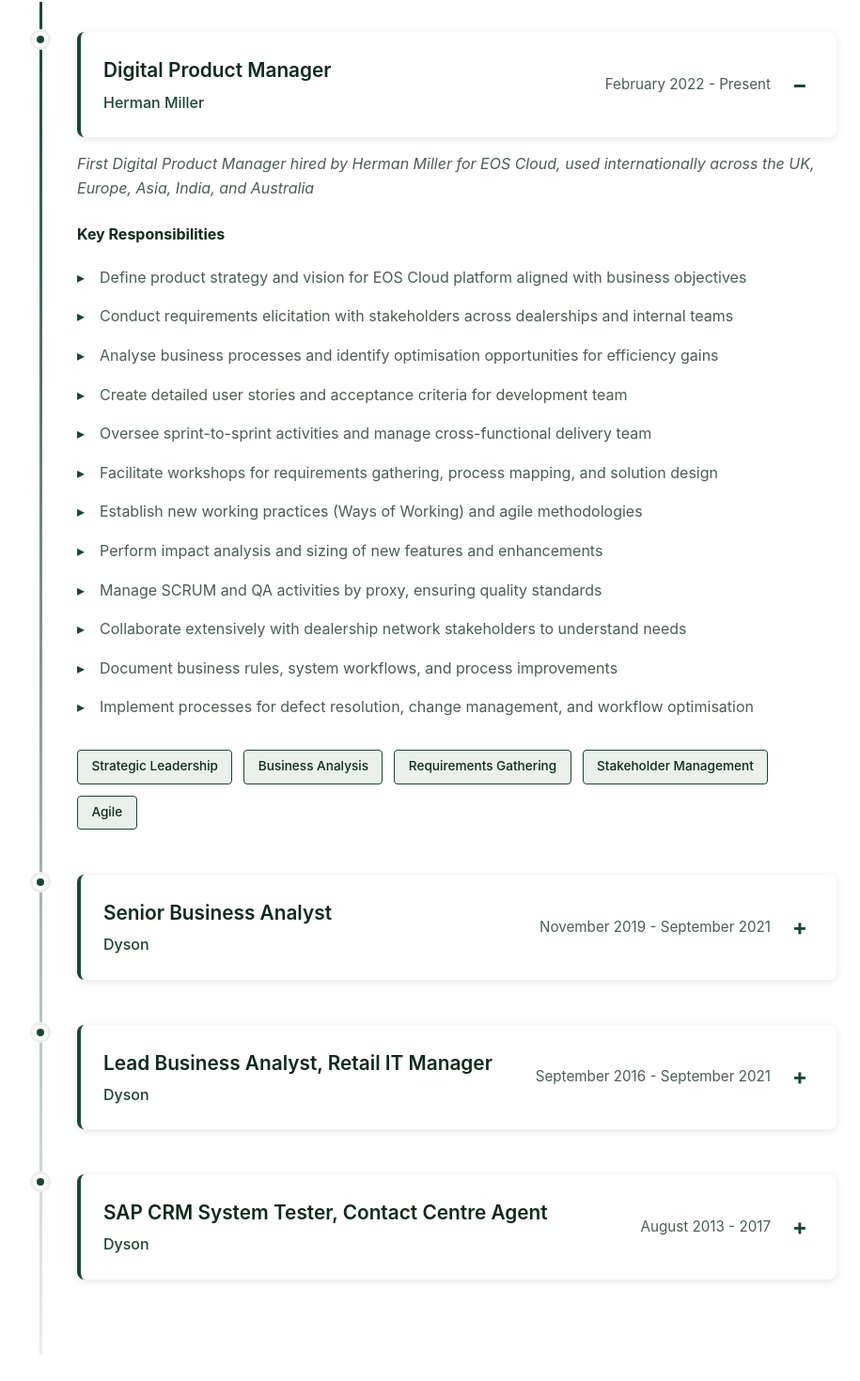
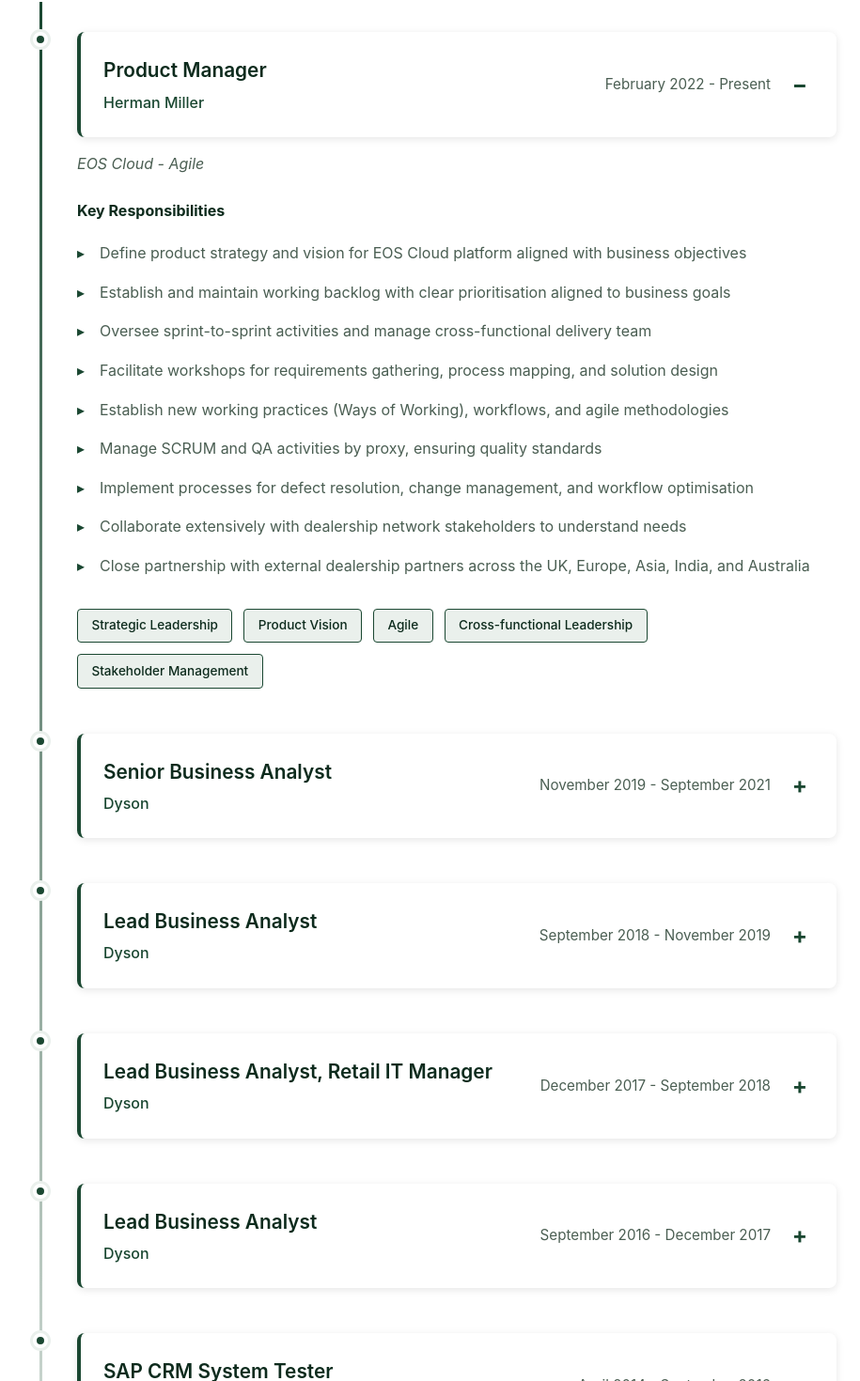
Before and after one commit to Jamie-L87/Jamie_CV_APP, a React (Vite) app: page / in a window 1280 px wide. Shown: the part 1684-3154 px from the top of the page at 94% size, without its empty margins (184-1099 px from the left). Built offline with nearby package versions, Linux system fonts and the light colour scheme.

Commit message:
Restructure work history - 7 distinct job roles with project-specific descriptions

```diff
--- a/src/components/WorkHistory.jsx
+++ b/src/components/WorkHistory.jsx
@@ -4,26 +4,23 @@
 const jobs = [
   {
     id: 1,
-    title: 'Digital Product Manager',
+    title: 'Product Manager',
     company: 'Herman Miller',
     location: 'UK (Remote)',
     period: 'February 2022 - Present',
-    description: 'First Digital Product Manager hired by Herman Miller for EOS Cloud, used internationally across the UK, Europe, Asia, India, and Australia',
+    description: 'EOS Cloud - Agile',
     responsibilities: [
       'Define product strategy and vision for EOS Cloud platform aligned with business objectives',
-      'Conduct requirements elicitation with stakeholders across dealerships and internal teams',
-      'Analyse business processes and identify optimisation opportunities for efficiency gains',
-      'Create detailed user stories and acceptance criteria for development team',
+      'Establish and maintain working backlog with clear prioritisation aligned to business goals',
       'Oversee sprint-to-sprint activities and manage cross-functional delivery team',
       'Facilitate workshops for requirements gathering, process mapping, and solution design',
-      'Establish new working practices (Ways of Working) and agile methodologies',
-      'Perform impact analysis and sizing of new features and enhancements',
+      'Establish new working practices (Ways of Working), workflows, and agile methodologies',
       'Manage SCRUM and QA activities by proxy, ensuring quality standards',
+      'Implement processes for defect resolution, change management, and workflow optimisation',
       'Collaborate extensively with dealership network stakeholders to understand needs',
-      'Document business rules, system workflows, and process improvements',
-      'Implement processes for defect resolution, change management, and workflow optimisation'
+      'Close partnership with external dealership partners across the UK, Europe, Asia, India, and Australia'
     ],
-    highlights: ['Strategic Leadership', 'Business Analysis', 'Requirements Gathering', 'Stakeholder Management', 'Agile']
+    highlights: ['Strategic Leadership', 'Product Vision', 'Agile', 'Cross-functional Leadership', 'Stakeholder Management']
   },
   {
     id: 2,
@@ -31,55 +28,100 @@
     company: 'Dyson',
     location: 'Bristol',
     period: 'November 2019 - September 2021',
-    description: 'Lead BA on Digital Experience Platform',
+    description: 'Digital Experience Platform - Agile',
     responsibilities: [
-      'Worked directly with Product Owners to define a strategic roadmap across two key DXPE verticals: Payments & Fraud, and Owner Experience',
-      'Qualified and sized new demand working collaboratively with POs, system architects, QA managers, and release teams',
-      'Assessed the impact, complexity, and sizing of new demand to support informed prioritisation decisions',
-      'Gathered high-level requirements for enhancements across Dyson\'s digital experience platform',
-      'Translated stakeholder needs into actionable development requirements for cross-functional delivery teams',
-      'Maintained close alignment with the delivery lead and third-party partners to ensure smooth execution'
+      'Work directly with Product Owners to define a strategic roadmap across two key DXPE verticals: Payments & Fraud, and Owner Experience',
+      'Qualify and size new demand working collaboratively with POs, system architects, QA managers, and release teams',
+      'Assess impact, complexity, and sizing of new demand to support informed prioritisation decisions',
+      'Gather high-level requirements for enhancements across Dyson\'s digital experience platform',
+      'Translate stakeholder needs into actionable development requirements for cross-functional delivery teams',
+      'Maintain close alignment with delivery lead and third-party partners to ensure smooth execution'
     ],
     highlights: ['Strategic Planning', 'Requirements Analysis', 'Stakeholder Engagement', 'Leadership', 'Agile']
   },
   {
     id: 3,
+    title: 'Lead Business Analyst',
+    company: 'Dyson',
+    location: 'Bristol',
+    period: 'September 2018 - November 2019',
+    description: 'Digital Experience Platform (Team Leadership) - Agile',
+    responsibilities: [
+      'Built and stabilised the DXP BA team from 4 to 16 members across permanent, contractor, and in-market roles',
+      'Recruited 12 business analysts and identified individual skills, placing team members in verticals and projects that best utilised their expertise',
+      'Worked with lead POs and stakeholders to drive vision and strategy for Dyson\'s major market websites',
+      'Redefined ways of working, transitioning the team from heavily waterfall approach to end-to-end SCRUM delivery',
+      'Skilled up BAs to perform end-to-end duties in agile delivery while preparing cross-functional and business teams for change',
+      'Worked with BA manager, delivery lead, and third-party delivery partners to establish agile practices across the team'
+    ],
+    highlights: ['Team Building', 'Agile Transformation', 'Recruitment', 'Leadership', 'Agile']
+  },
+  {
+    id: 4,
     title: 'Lead Business Analyst, Retail IT Manager',
     company: 'Dyson',
     location: 'Malmesbury, Bristol',
-    period: 'September 2016 - September 2021',
-    description: 'Led multiple major transformation initiatives',
+    period: 'December 2017 - September 2018',
+    description: 'Dyson Retail Store Roll-out - Waterfall',
     responsibilities: [
-      'Built and scaled the DXP BA team from 4 to 16, recruiting 12 BAs across permanent, contractor, and in-market roles',
-      'Identified individual skills and placed team members in verticals and projects that best utilised their expertise',
-      'Worked with lead POs and stakeholders to drive vision and strategy for Dyson\'s major market websites',
-      'Led full agile transformation, moving the team from a heavily waterfall approach to end-to-end SCRUM delivery',
       'Took ownership of the Retail IT BA team, covering all store IT from hardware and infrastructure to bespoke ePos solutions',
+      'Enabled 10x store opening growth through standardised processes, delivering 30 global store openings in 2018',
       'Researched legal and fiscal requirements across international markets to ensure reusable, scalable solutions',
-      'Produced a comprehensive Playbook with commercial, group retail, and in-market teams, baselining all standard ePos functionality',
-      'Enabled 10x store opening growth through standardised processes, delivering 30 global store openings in 2018',
-      'Built a BA team of 2 and collaborated with UX, UI, and development teams to re-platform the Dyson Link mobile app',
-      'Improved Dyson Link app rating from 2/5 to 4.4/5 stars through strategic requirements definition and stakeholder alignment'
+      'Empowered team to travel to market locations to understand local requirements and best practices',
+      'Produced comprehensive Playbook with commercial, group retail, and in-market teams, baselining all standard ePos functionality',
+      'Drove quicker and more efficient roll-out of standard solutions across new store locations globally'
     ],
-    highlights: ['Team Building', 'Agile Transformation', 'Mobile Development', 'Retail Operations', 'Global Rollout']
+    highlights: ['Retail Operations', 'Team Leadership', 'Global Rollout', 'Process Optimisation', 'Waterfall']
   },
   {
-    id: 4,
-    title: 'SAP CRM System Tester, Contact Centre Agent',
+    id: 5,
+    title: 'Lead Business Analyst',
     company: 'Dyson',
     location: 'Bristol',
-    period: 'August 2013 - 2017',
-    description: 'System testing and customer support roles',
+    period: 'September 2016 - December 2017',
+    description: 'Dyson Link Mobile Application - Agile',
+    responsibilities: [
+      'Built a BA team of 2 and collaborated with UX, UI, and development teams to re-platform the Dyson Link mobile app',
+      'Worked directly with Product Owners to understand business and user requirements',
+      'Fed requirements into cross-functional teams to establish best practices and define the path forward',
+      'Helped build a reliable, intuitive, and modern mobile application enabling user account registration, product control, and data visualisations',
+      'Improved Dyson Link app rating from 2/5 to 4.4/5 stars through strategic requirements definition and stakeholder alignment',
+      'Managed end-to-end agile delivery with continuous collaboration across teams'
+    ],
+    highlights: ['Mobile Development', 'Team Building', 'Product Management', 'Agile', 'User Experience']
+  },
+  {
+    id: 6,
+    title: 'SAP CRM System Tester',
+    company: 'Dyson',
+    location: 'Bristol',
+    period: 'April 2014 - September 2016',
+    description: 'SAP CRM Global Rollout',
     responsibilities: [
       'Reviewed and interpreted system design documents to inform test script creation and acceptance criteria',
+      'Created detailed test scripts and acceptance criteria based on system design specifications',
       'Raised detailed defect reports including steps to replication, and worked with technical teams and developers to resolve issues',
       'Validated defect fixes and reported findings clearly to wider project stakeholders',
       'Facilitated IPT and UAT sessions with business users across different cultures, backgrounds, and seniority levels',
-      'Created and delivered web-based training materials to large, diverse audiences globally',
-      'Supported Siebel CRM testing as part of contact centre operations',
-      'Handled customer communications via phone and written channels, resolving queries and escalating where needed'
+      'Created and delivered web-based training materials to large, diverse audiences globally'
     ],
-    highlights: ['QA Testing', 'SAP CRM', 'UAT Management', 'Global Rollout', 'User Training']
+    highlights: ['QA Testing', 'SAP CRM', 'UAT Management', 'Global Rollout', 'Training']
+  },
+  {
+    id: 7,
+    title: 'Contact Centre Agent',
+    company: 'Dyson',
+    location: 'Bristol',
+    period: 'August 2013 - April 2014',
+    description: 'Siebel CRM System Testing',
+    responsibilities: [
+      'Handled customer communications via phone and written channels, resolving queries and escalating where needed',
+      'Supported Siebel CRM system testing as part of contact centre operations',
+      'Gained first-hand understanding of customer needs and system functionality',
+      'Provided feedback on system usability from an end-user perspective',
+      'Developed communication and problem-solving skills across diverse customer base'
+    ],
+    highlights: ['Customer Service', 'Siebel CRM', 'System Testing', 'Communication', 'User Feedback']
   }
 ];
 
```
